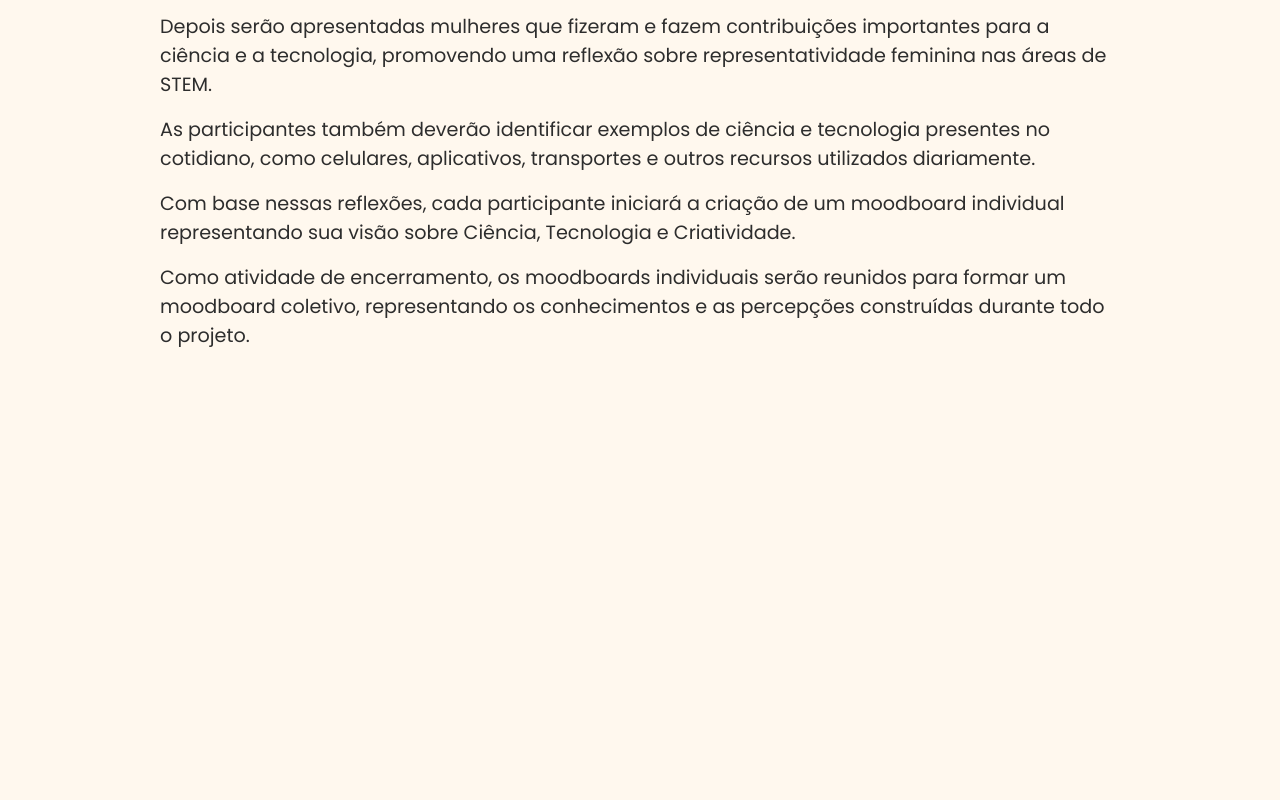
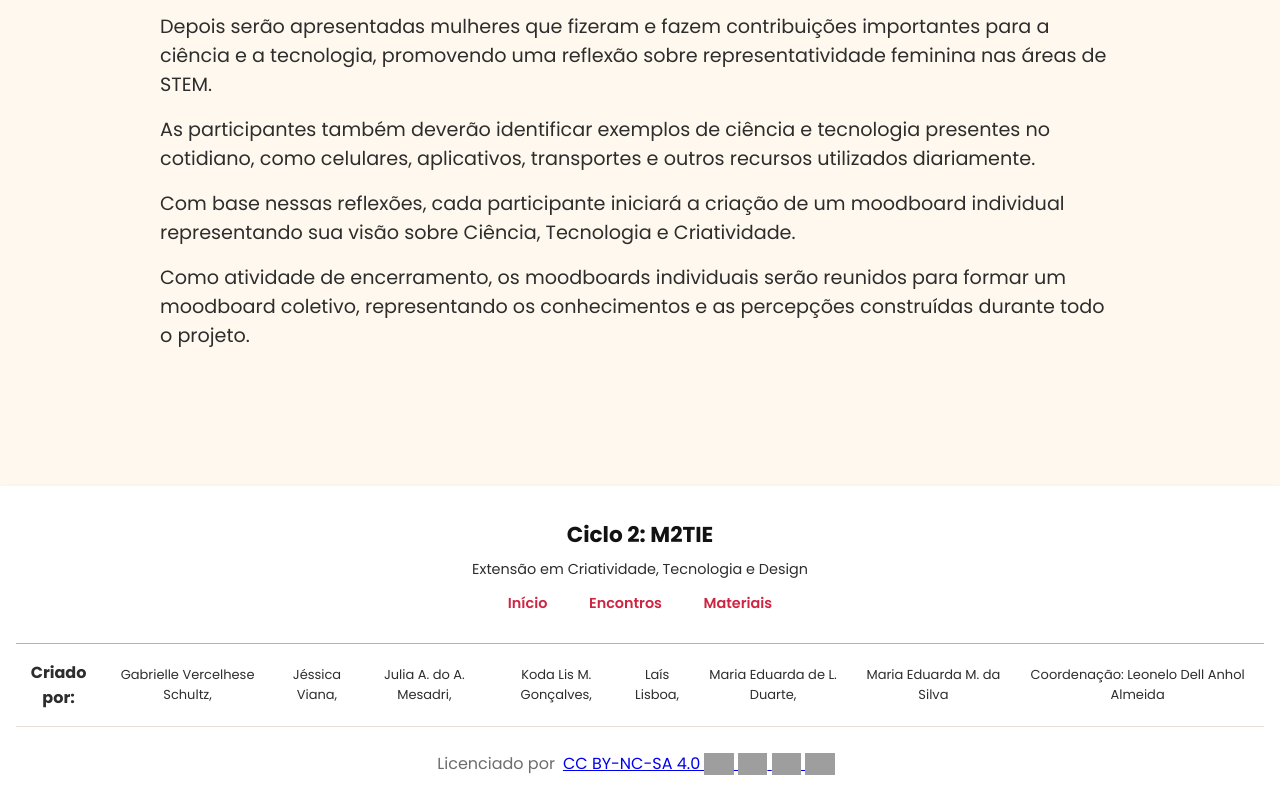
Before and after one commit to GabrielleSchultz/Ciclo2_Reaplicacao_M2TIE, a plain HTML site: page encontros.html in a window 1280 px wide. Shown: the part 877-1677 px from the top of the page. Before the commit the page ends 1315 px from the top, so only its background shows below. Drawn offline with Linux system fonts and the light colour scheme; grey boxes are pictures that could not be loaded.

Commit message:
footer encontros

```diff
--- a/encontros.html
+++ b/encontros.html
@@ -99,6 +99,49 @@
             </article>
         </section>
     </main>
+
+
+    <footer>
+        <div class="footer-content">
+            <h2>Ciclo 2: M2TIE</h2>
+            <p>Extensão em Criatividade, Tecnologia e Design</p>
+        </div>
+        <div class="footer-links">
+            <a href="index.html">Início</a>
+            <a href="encontros.html">Encontros</a>
+            <a href="materiais.html">Materiais</a>
+        </div>
+
+        <div class="participantes">
+            <h3>Criado por:</h3>
+            <p>Gabrielle Vercelhese Schultz,</p>
+            <p>Jéssica Viana,</p>
+            <p>Julia A. do A. Mesadri,</p>
+            <p>Koda Lis M. Gonçalves,</p>
+            <p>Laís Lisboa,</p>
+            <p>Maria Eduarda de L. Duarte,</p>
+            <p>Maria Eduarda M. da Silva</p>
+            <p>Coordenação: Leonelo Dell Anhol Almeida</p>
+            <br>
+        </div>
+
+        <div class="footer-licenca">
+            <p>Licenciado por </p>
+            <a href="https://creativecommons.org/licenses/by-nc-sa/4.0/?ref=chooser-v1" target="_blank"
+                title="Redirecionamento para site externo." rel="license noopener noreferrer"
+                style="display: inline-block">CC BY-NC-SA 4.0
+                <img class="cc-icons" src="https://mirrors.creativecommons.org/presskit/icons/cc.svg?ref=chooser-v1"
+                    alt="Selo da licença Creative Commons" />
+                <img class="cc-icons" src="https://mirrors.creativecommons.org/presskit/icons/by.svg?ref=chooser-v1"
+                    alt="Selo da categoria BY" />
+                <img class="cc-icons" src="https://mirrors.creativecommons.org/presskit/icons/nc.svg?ref=chooser-v1"
+                    alt="Selo da categoria Non-Comercial" />
+                <img class="cc-icons" src="https://mirrors.creativecommons.org/presskit/icons/sa.svg?ref=chooser-v1"
+                    alt="Selo da categoria Share Alike " />
+            </a>
+            </p>
+        </div>
+    </footer>
 </body>
 
 </html>
```
